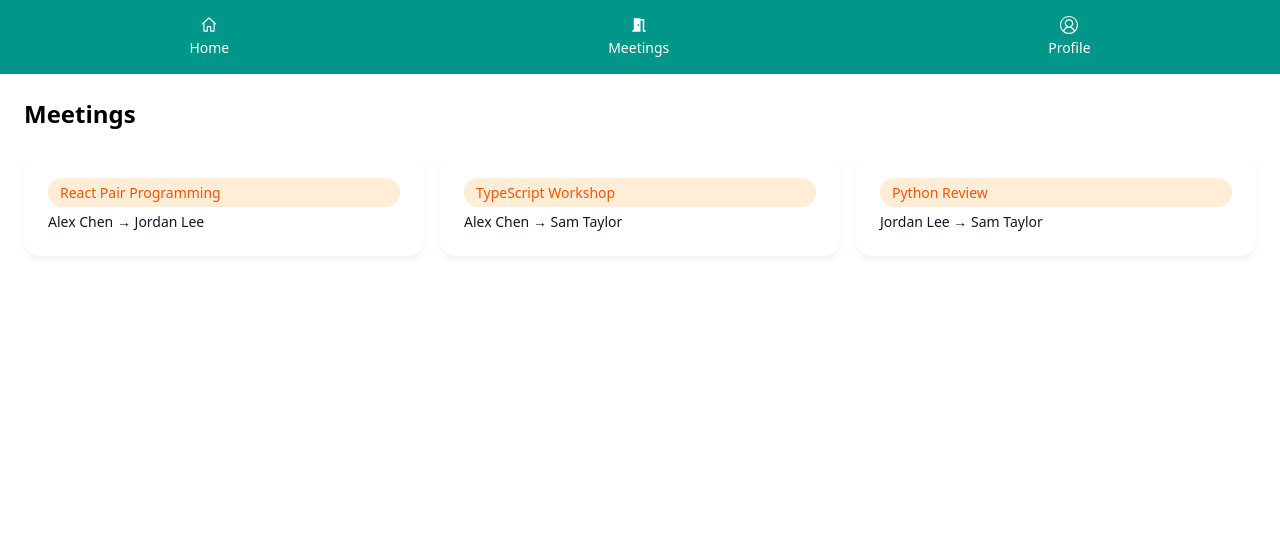
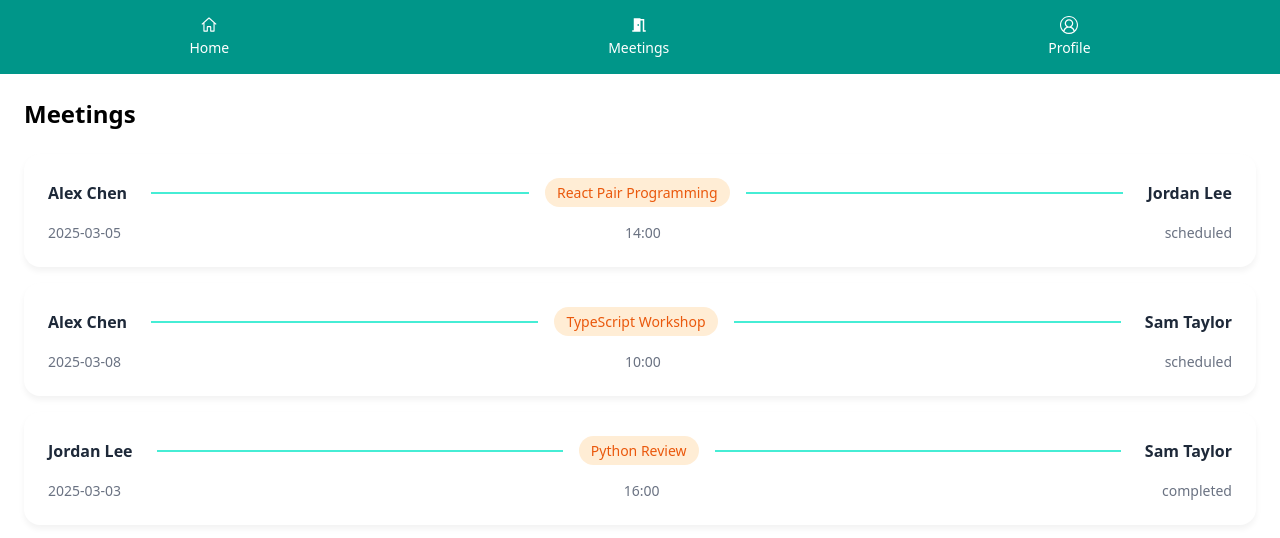
Before and after one commit to alantao5056/skill-trade, a Next.js app: page /meetings in a window 1280 px wide. Shown: the top 538 px of the page. Built offline with nearby package versions, Linux system fonts and the light colour scheme; no server answers.

Commit message:
add arrows to meeting card

```diff
--- a/app/globals.css
+++ b/app/globals.css
@@ -56,6 +56,9 @@
     border-radius: 9999px;
     font-size: 0.875rem;
     font-weight: 500;
+    min-width: 120px;
+    text-align: center;
+    white-space: nowrap;
   }
 
 
@@ -78,6 +81,34 @@
     margin-top: 0.25rem;
   }
 
+  .meeting-row {
+  display: flex;
+  align-items: center;
+  justify-content: space-between;
+  gap: 1rem;
+}
+
+.meeting-arrow {
+  display: flex;
+  align-items: center;
+  flex: 1;
+  min-width: 0;
+}
+
+.meeting-line {
+  flex: 1;
+  height: 2px;
+  background-color: #5eead4;
+}
+
+/* Stack vertically on small screens */
+@media (max-width: 640px) {
+  .meeting-row {
+    flex-direction: column;
+    gap: 0.75rem;
+  }
+}
+
   .ribbons-container {
     position: relative;
     overflow: hidden;
--- a/app/meetings/MeetingsCard.tsx
+++ b/app/meetings/MeetingsCard.tsx
@@ -25,14 +25,40 @@ export default function MeetingsCard({ meeting }: MeetingsCardProps) {
   const skillLabel = meeting.title;
 
   return (
-    <div className="card">
-      {/* skill tag above the arrow, using global.css class */}
-      <div className="skill-tag">
-        {skillLabel}
+  <div className="card p-6 space-y-4 w-full">
+
+    {/* Arrow Row */}
+    <div className="flex items-center justify-between">
+
+      {/* Left Person */}
+      <span className="font-semibold text-gray-800">
+        {firstParticipant}
+      </span>
+
+      {/* Center Arrow + Skill */}
+      <div className="flex items-center flex-1 mx-6">
+        <div className="flex-1 h-0.5 bg-teal-300"></div>
+
+        <span className="badge-skill mx-4">
+          {skillLabel}
+        </span>
+
+        <div className="flex-1 h-0.5 bg-teal-300"></div>
       </div>
-      <p className="meeting-info">
-        {firstParticipant} → {secondParticipant}
-      </p>
+
+      {/* Right Person */}
+      <span className="font-semibold text-gray-800 text-right">
+        {secondParticipant}
+      </span>
+
     </div>
-  );
+
+    {/* Meeting Details */}
+    <div className="flex justify-between text-sm text-gray-500">
+      <span>{meeting.date}</span>
+      <span>{meeting.time}</span>
+      <span>{meeting.status}</span>
+    </div>
+  </div>
+);
 }
--- a/app/meetings/page.tsx
+++ b/app/meetings/page.tsx
@@ -5,7 +5,7 @@ export default function MeetingsPage() {
   return (
     <main className="p-6 font-sans">
       <h1 className="text-2xl font-semibold mb-6">Meetings</h1>
-      <div className="grid gap-4 sm:grid-cols-2 lg:grid-cols-3">
+      <div className=" flex flex-col gap-4">
         {dummyMeetings.map((meeting) => (
           <MeetingsCard key={meeting.id} meeting={meeting} />
         ))}
```
